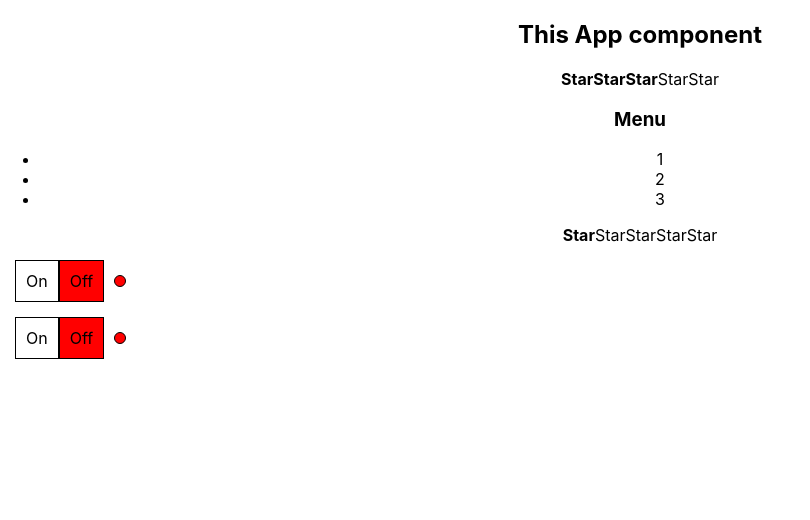
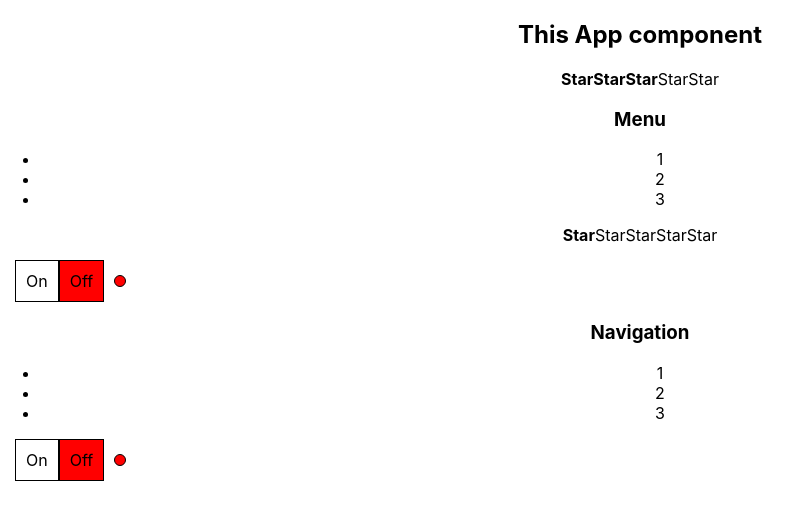
Before and after one commit to Oleg-Melnikow/React_Examples, a React (Create React App) app: page / in a window 1280 px wide. Shown: the top 520 px of the page, without its empty margins (0-810 px from the left). Built offline with nearby package versions, Linux system fonts and the light colour scheme.

Commit message:
add UnControlledAccordion component

```diff
--- a/src/App.tsx
+++ b/src/App.tsx
@@ -1,9 +1,10 @@
 import React, {useState} from 'react';
 import './App.css';
-import Accordion from "./components/Accordion";
+import Accordion from "./components/Accordion/Accordion";
 import {Rating} from "./components/Rating/Rating";
 import {OnOff} from "./components/OnOff/OnOff";
 import { UnControlOnOff } from './components/OnOff/UncontrolOnOff';
+import UnControlledAccordion from "./components/Accordion/UnControlledAccordion";
 
 type PageTitlePropsType = {
     title: string
@@ -20,6 +21,7 @@ function App() {
             <Accordion titleValue="Menu" collapsed={false}/>
             <Rating value={1}/>
             <UnControlOnOff/>
+            <UnControlledAccordion titleValue="Navigation"/>
             <OnOff on={on} setOn={setOn}/>
         </div>
     );
--- /dev/null
+++ b/src/components/Accordion/UnControlledAccordion.tsx
@@ -0,0 +1,44 @@
+import React, {useState} from 'react';
+
+type AccordionPropsType = {
+    titleValue: string
+}
+
+type AccordionTitlePropsType = {
+    title: string,
+    toggleHandler: () => void
+}
+
+function UnControlledAccordion(props: AccordionPropsType) {
+
+    let [collapsed, setCollapsed] = useState<boolean>(false)
+
+    function toggleHandler(){
+        setCollapsed(!collapsed)
+    }
+
+    return (
+        <div>
+            <AccordionTitle title={props.titleValue} toggleHandler={toggleHandler}/>
+            {!collapsed && <AccordionBody/>}
+        </div>
+    )
+}
+
+function AccordionTitle(props: AccordionTitlePropsType) {
+    return <>
+        <h3 onClick={props.toggleHandler}>{props.title}</h3>
+    </>
+}
+
+function AccordionBody() {
+    return <>
+        <ul>
+            <li>1</li>
+            <li>2</li>
+            <li>3</li>
+        </ul>
+    </>
+}
+
+export default UnControlledAccordion;
```
Also changed, not shown: src/components/Accordion/Accordion.tsx (renamed from src/components/Accordion.tsx).
